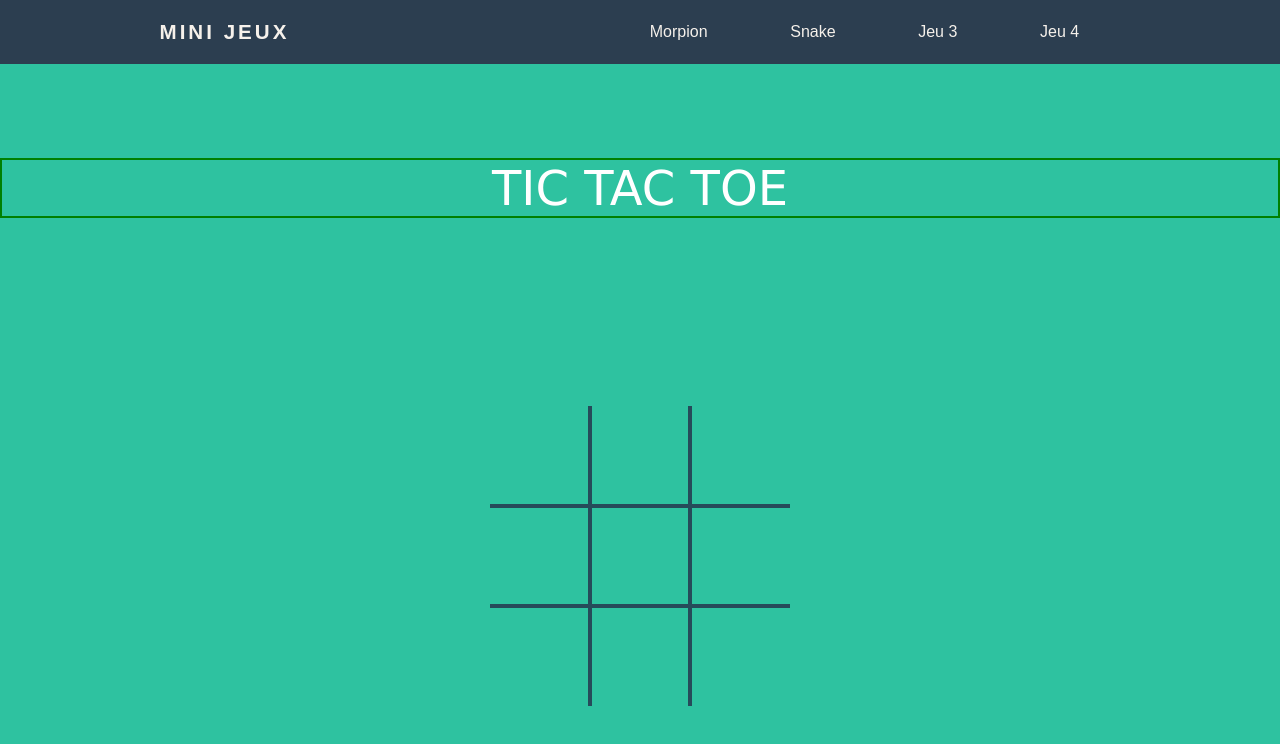
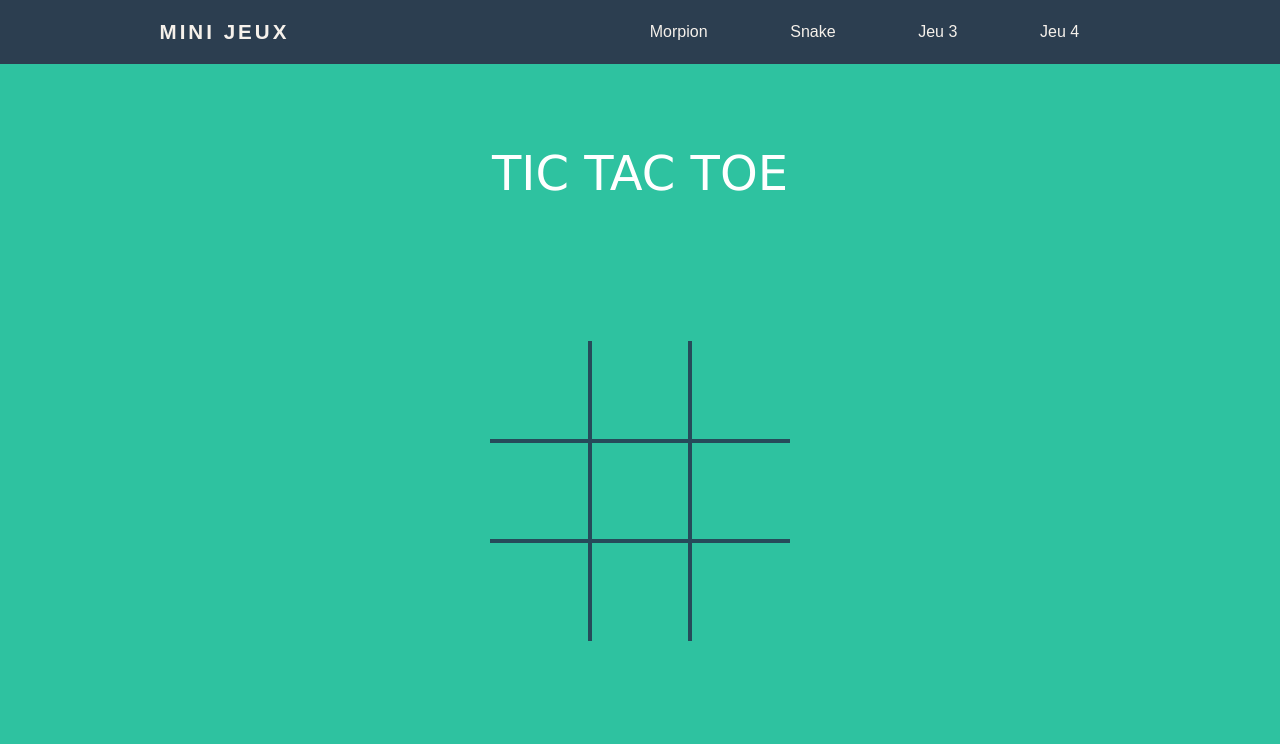
Before and after one commit to ProxyFR/Site_Mini_Jeu, a plain HTML site: page morpion/morpion.html in a window 1280 px wide. Drawn offline with Linux system fonts and the light colour scheme.

Commit message:
Add Nav bar and re arange dispkay

```diff
--- a/morpion/morpion_style.css
+++ b/morpion/morpion_style.css
@@ -53,17 +53,17 @@ nav
 	display: flex;
 	flex-direction: row;
 	flex-wrap: wrap;
-	justify-content: center;
+	justify-content: space-around;
 	align-items: center;
 }
 
 .title{
-	border: 2px solid green;
 	font-family: "Verdana", cursive, sans-serif;
 	font-size: 3rem;
 	color: white;
 	width: 100%;
 	text-align: center;
+	margin-top: -100px;
 }
 
 
@@ -113,6 +113,7 @@ td {
 }
 
 table {
+	margin-top: -200px;
 	border-collapse: collapse;
 }
 
```
